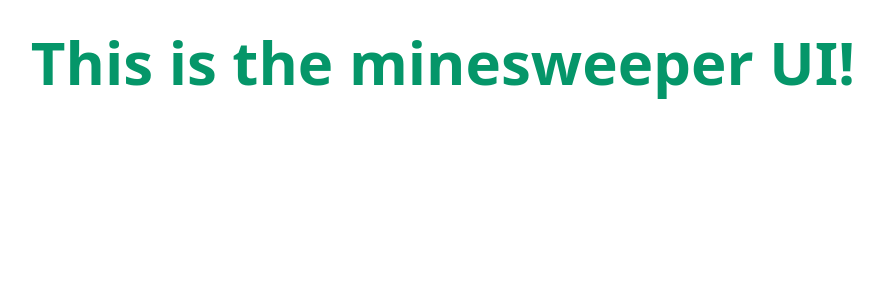
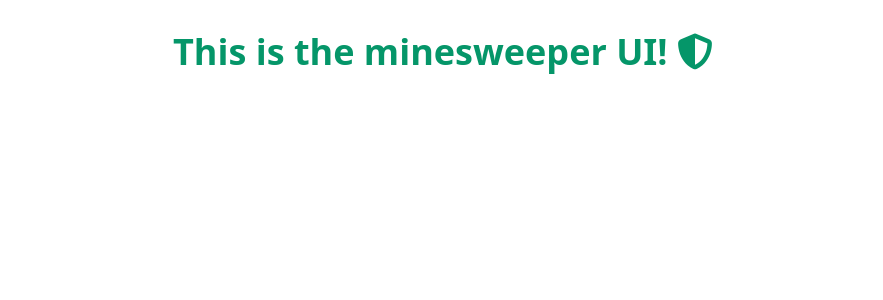
Before and after one commit to Alex-CG/minesweeper-ui, an Angular app: page / in a window 1280 px wide. Shown: the top 300 px of the page, without its empty margins (197-1080 px from the left). Built offline with nearby package versions, Linux system fonts and the light colour scheme.

Commit message:
add FontAwesome config

```diff
--- a/src/app/app.component.html
+++ b/src/app/app.component.html
@@ -1,8 +1,9 @@
 
 <div class="content" role="main">
   <div class="my-8">
-    <h1 class="text-center text-6xl font-bold">
-      <span class="text-green-600"> This is the minesweeper UI! </span>
+    <h1 class="text-center text-4xl text-green-600 font-bold">
+      <span>This is the minesweeper UI! </span>
+      <i class="fas fa-shield-alt"></i>
     </h1>
   </div>
 </div>
--- a/src/index.html
+++ b/src/index.html
@@ -2,10 +2,11 @@
 <html lang="en">
 <head>
   <meta charset="utf-8">
-  <title>MinesweeperUi</title>
+  <title>MinesweeperUI</title>
   <base href="/">
   <meta name="viewport" content="width=device-width, initial-scale=1">
   <link rel="icon" type="image/x-icon" href="favicon.ico">
+  <script src="https://kit.fontawesome.com/067f91648c.js" crossorigin="anonymous"></script>
 </head>
 <body>
   <app-root></app-root>
```
